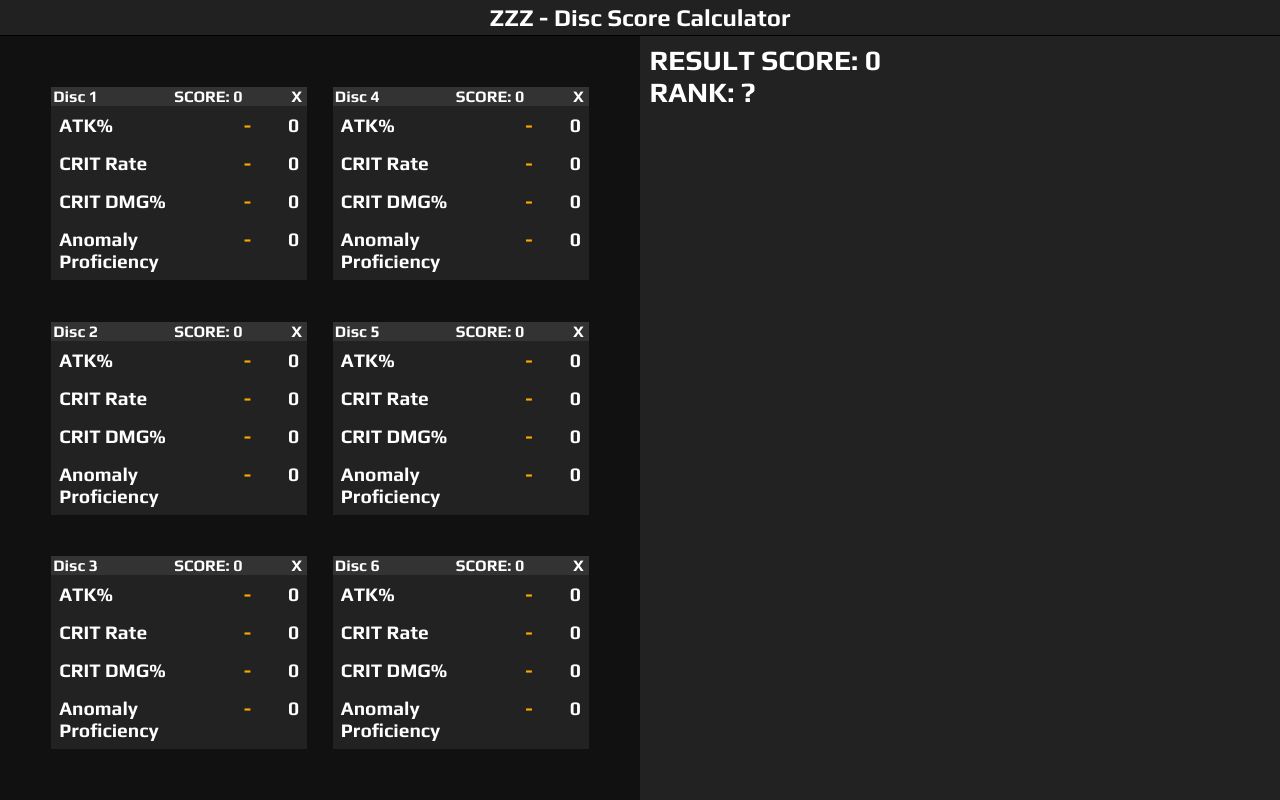
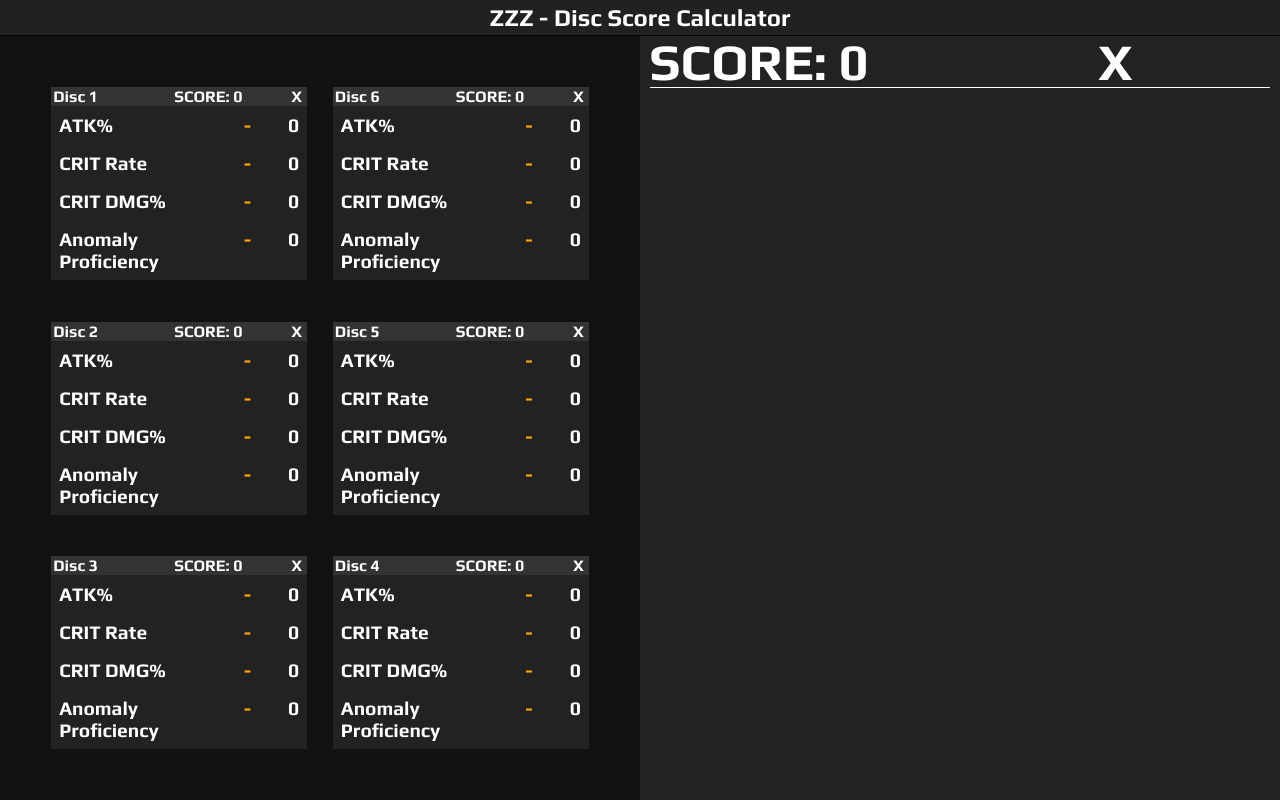
Before and after one commit to sou318/ZZZ-DiscScoreCalculator, a Vue app: page / in a window 1280 px wide. Built offline with nearby package versions, Linux system fonts and the light colour scheme.

Commit message:
Resultのランク計算用メソッドを仮実装(後々ランク基準スコアの調整) Resultのスコア・ランク表示を変更 ディスクの表示順を変更

```diff
--- a/src/components/DiscList.vue
+++ b/src/components/DiscList.vue
@@ -40,9 +40,9 @@
             <Disc ref="disc3" number="3"/>
         </div>
         <div class="discColumn">
+            <Disc ref="disc6" number="6"/>
+            <Disc ref="disc5" number="5"/>
             <Disc ref="disc4" number="4"/>
-            <Disc ref="disc5" number="5"/>
-            <Disc ref="disc6" number="6"/>
         </div>
     </div>
 </template>
--- a/src/components/Result.vue
+++ b/src/components/Result.vue
@@ -2,12 +2,24 @@
 defineProps([
     "score"
 ]);
+
+function getRank(score: number) {
+    if (score >= 700) return "EX";
+    if (score >= 600) return "SSS";
+    if (score >= 500) return "SS";
+    if (score >= 400) return "S";
+    if (score >= 300) return "A";
+    if (score >= 200) return "B";
+    return "X";
+}
 </script>
 
 <template>
     <div class="result">
-        <div class="score">RESULT SCORE: {{ score }}</div>
-        <div class="rank">RANK: {{ score > 100 ? "S" : "?" }}</div>
+        <div class="main-result">
+            <div class="score">SCORE: {{ score }}</div>
+            <div class="rank">{{ getRank(score) }}</div>
+        </div>
     </div>
 </template>
 
@@ -19,7 +31,22 @@
     box-sizing: border-box;
 }
 
-.score, .rank {
-    font-size: 1.75rem;
+.main-result {
+    font-size: 4vw;
+    line-height: 100%;
+    margin-top: -1vh;
+
+    display: flex;
+    justify-content: space-evenly;
+
+    border-bottom: thin solid white;
+
+    .score, .rank {
+        width: 50%;
+    }
+
+    .rank {
+        text-align: center;
+    }
 }
 </style>
```
